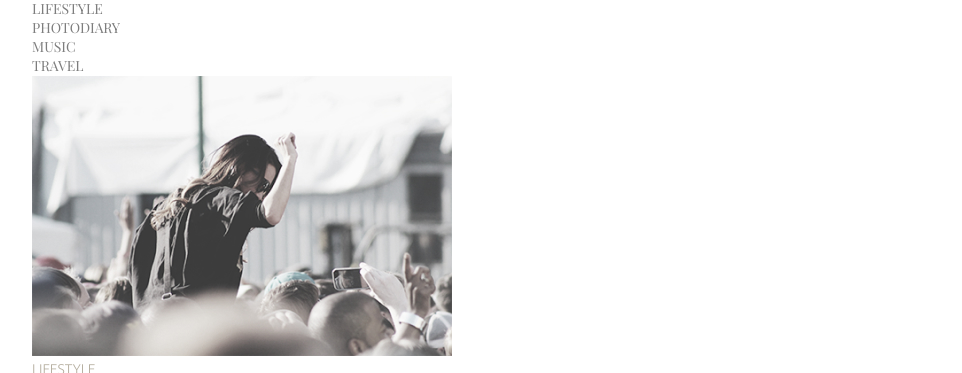
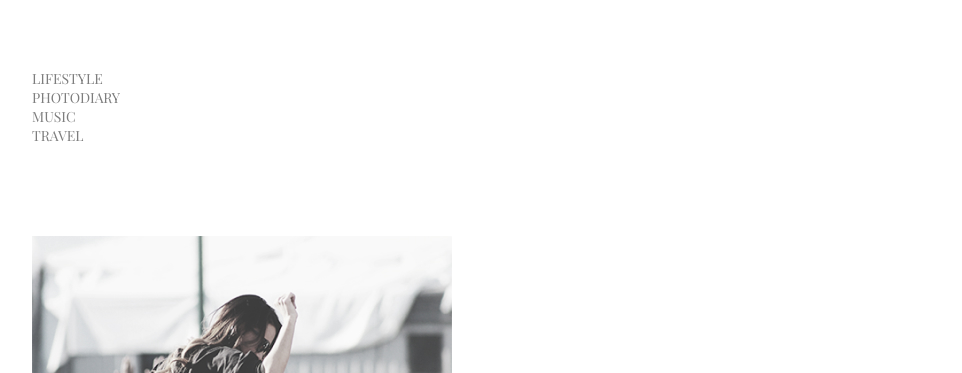
Before and after one commit to andrew111111111111/foto_blog, a plain HTML site: page index.html in a window 1280 px wide. Shown: the top 373 px of the page, without its empty margins (155-1117 px from the left). Drawn offline with nearby package versions, Linux system fonts and the light colour scheme.

Commit message:
4567876543234576545676543

```diff
--- a/src/css/main.css
+++ b/src/css/main.css
@@ -20,6 +20,9 @@ body {
   padding-left: 15px;
   padding-right: 15px;
 }
+.header {
+  padding-top: 70px;
+}
 a:hover {
   color: var(--color-text-hover);
   color: #03a9f4;
@@ -29,15 +32,28 @@ nav ul li a {
   color: var(--color-text-navigation);
   color: #7d7d7d;
 }
+.main {
+  padding-top: 90px;
+  padding-bottom: 65px;
+}
+.post-foto {
+  margin-bottom: 60px;
+}
 
 .post-category {
   font-family: Ubuntu;
   font-weight: 300;
   color: #b4ad9e;
+  margin-bottom: 30px;
+  display: inline-block;
 }
 
 .post-title {
   font-size: 30px;
+  margin-bottom: 40px;
+}
+.gallery-list {
+  margin-bottom: 90px;
 }
 .gallery-button {
   font-family: inherit;
```
